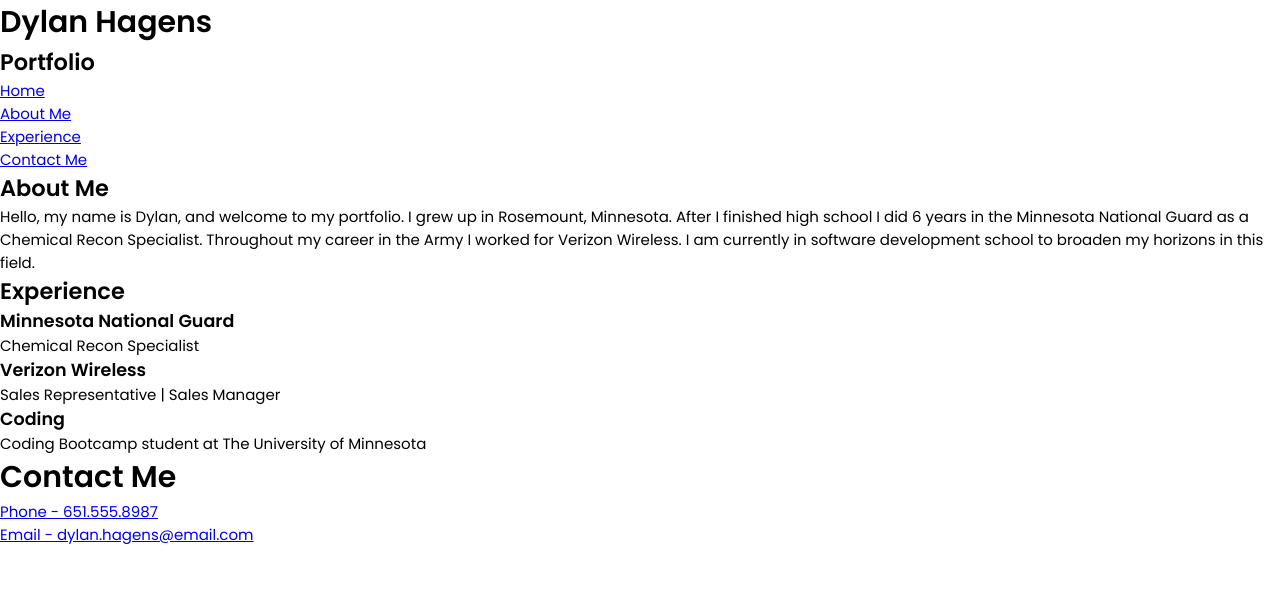
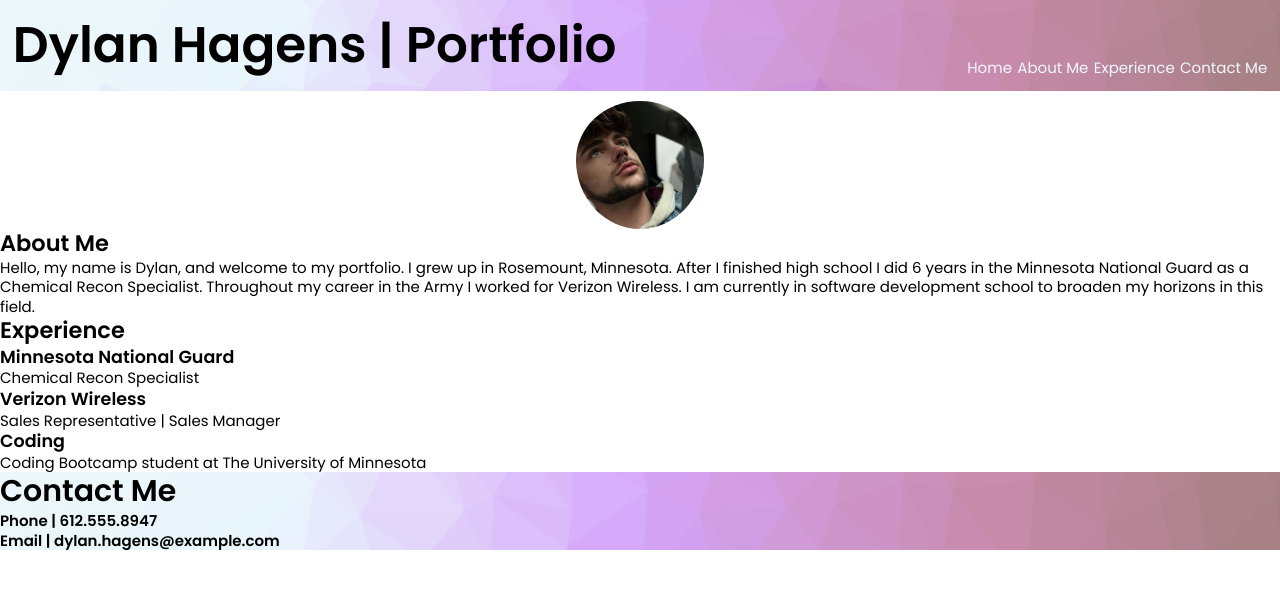
Before and after one commit to dylanhagens/Week-two-challenge, a plain HTML site: page index.html in a window 1280 px wide. Drawn offline with Linux system fonts and the light colour scheme.

Commit message:
updated workflow

```diff
--- a/assets/style.css
+++ b/assets/style.css
@@ -9,3 +9,63 @@ html{
     font-size: 15px;
     font-family: "Poppins", sans-serif;
 }
+
+body{
+    display: flex;
+    flex-direction: column;
+    line-height: 1.3;
+}
+
+header{
+    display: flex;
+    justify-content: space-between;
+    background-image: url(cool-background.png);
+    background-repeat: no-repeat;
+    background-size: cover;
+    padding: 1%;
+    align-items: end;
+    text-decoration: none;
+}
+
+.title{
+    font-size: 50px;
+}
+
+
+nav ul{
+    display: flex;
+    justify-content: space-between;
+    min-width: 300px;
+}
+
+nav a{
+    text-decoration: none;
+    color: aliceblue;
+}
+
+nav a:hover{
+    color:black;
+    text-decoration-line: overline;
+
+}
+
+nav ul{
+    list-style: none;
+}
+
+footer{
+    background-image: url(cool-background.png);
+    background-repeat: no-repeat;
+    background-size: cover;
+}
+
+img{
+    border-radius: 50%;
+}
+.center{
+    display:flex;
+    margin-left: auto;
+    margin-right: auto;
+    width: 10%;
+    padding-top: 10px;
+}
--- a/index.html
+++ b/index.html
@@ -9,8 +9,7 @@
 
 <body>
     <header class="header">
-            <h1 class="title">Dylan Hagens</h1>
-            <h2 class="occupation">Portfolio</h2>
+            <h1 class="title">Dylan Hagens | Portfolio</h1>
             <nav>
                 <ul>
                     <li><a href="#">Home</a></li>
@@ -22,6 +21,7 @@
     </header>
 
     <main>
+        <img src="assets/avatar.jpg" alt="avatar" class="center">
         <section>
             <article>
                 <h2>About Me</h2>
@@ -49,12 +49,8 @@
 
     <footer class="footer">
         <h1 class="contact">Contact Me</h1>
-        <nav>
-            <ul>
-                <li><a href="#">Phone - 651.555.8987</a></li>
-                <li><a href="#">Email - dylan.hagens@email.com</a></li>
-            </ul>
-        </nav>
+            <h4>Phone | 612.555.8947</h4>
+            <h4>Email | dylan.hagens@example.com</h4>
 </header>
 
 </body>
```
